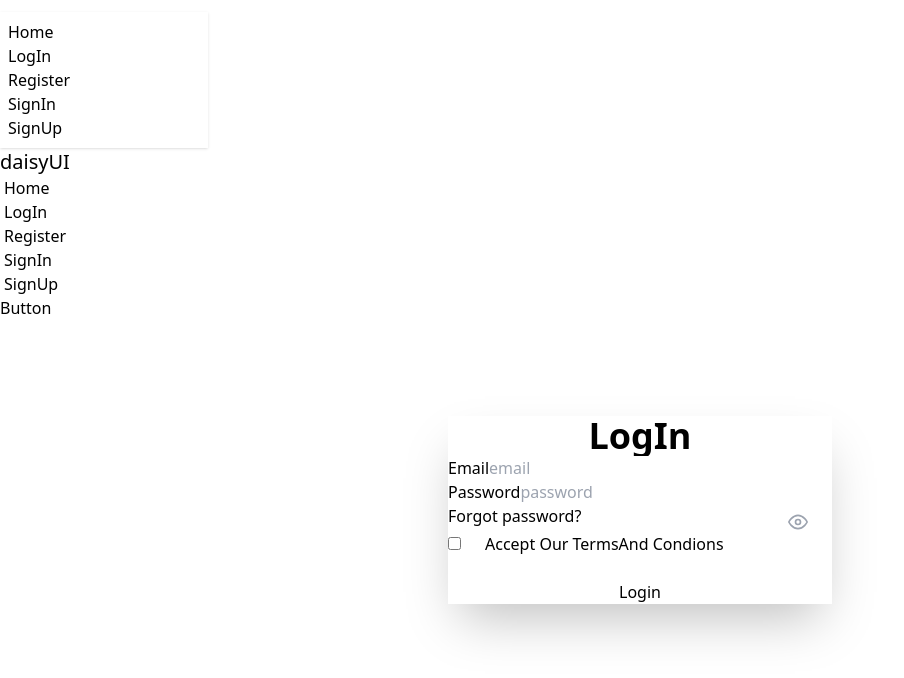
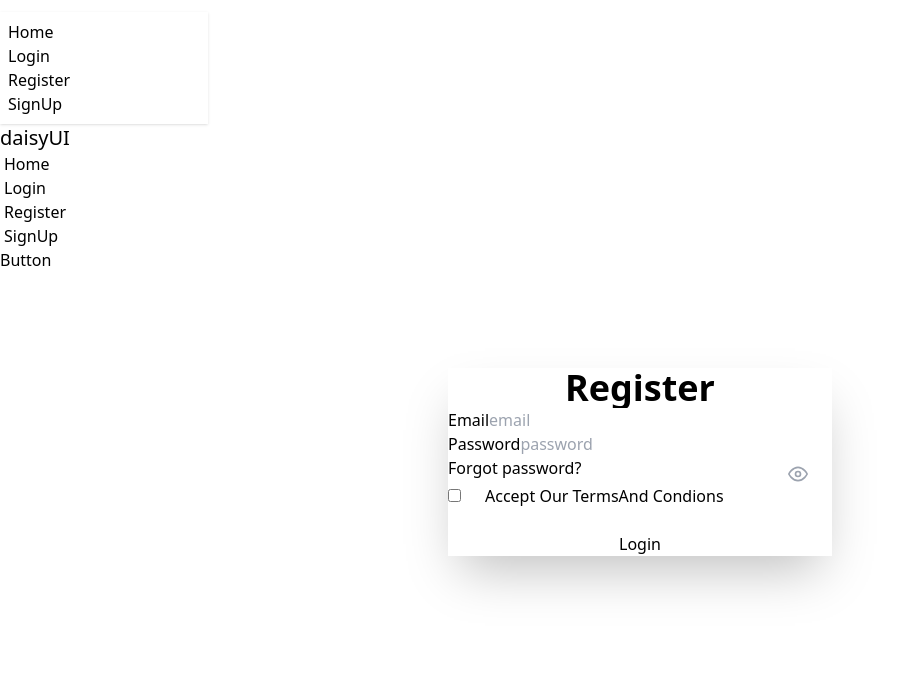
Before and after one commit to mdriyajulislamakash11/Module-50-Gmail-Password-Authentications, a React (Vite) app: page /login in a window 1280 px wide. Shown: the top 678 px of the page, without its empty margins (0-904 px from the left). Built offline with nearby package versions, Linux system fonts and the light colour scheme.

Commit message:
email verified korlam

```diff
--- a/src/components/Login.jsx
+++ b/src/components/Login.jsx
@@ -1,4 +1,4 @@
-import { createUserWithEmailAndPassword } from "firebase/auth";
+import { createUserWithEmailAndPassword, sendEmailVerification } from "firebase/auth";
 import React, { useState } from "react";
 import auth from "./farebase.init";
 import { FiEye } from "react-icons/fi";
@@ -15,12 +15,18 @@ const Login = () => {
     const password = e.target.password.value;
     const terms = e.target.terms.checked;
 
+    // Email verification sent!
+    sendEmailVerification(auth.currentUser)
+    .then(() => {
+      // Email verification sent!
+      console.log("Email verification sent!")
+    });
 
     setError("");
     setSuccess(false);
 
-    if(!terms){
-      setError("Please accepts our terms and conditions")
+    if (!terms) {
+      setError("Please accepts our terms and conditions");
       return;
     }
 
@@ -53,7 +59,7 @@ const Login = () => {
   return (
     <div className="flex justify-center my-24">
       <div className="card bg-base-100 w-full max-w-sm shrink-0 shadow-2xl">
-        <h1 className="text-4xl font-bold text-accent text-center">LogIn</h1>
+        <h1 className="text-4xl font-bold text-accent text-center">Register</h1>
         <form className="card-body" onSubmit={handleFormSubmit}>
           <div className="form-control">
             <label className="label">
@@ -101,7 +107,9 @@ const Login = () => {
                 name="terms"
                 className="checkbox checkbox-success"
               />
-              <span className="label-text ml-6">Accept Our TermsAnd Condions</span>
+              <span className="label-text ml-6">
+                Accept Our TermsAnd Condions
+              </span>
             </label>
           </div>
 
--- a/src/components/Navbar.jsx
+++ b/src/components/Navbar.jsx
@@ -8,13 +8,10 @@ const Navbar = () => {
         <NavLink to="/">Home</NavLink>
       </li>
       <li>
-        <NavLink to="/login">LogIn</NavLink>
+        <NavLink to="/register">Login</NavLink>
       </li>
       <li>
-        <NavLink to="/register">Register</NavLink>
-      </li>
-      <li>
-        <NavLink to="/signIn">SignIn</NavLink>
+        <NavLink to="/login">Register</NavLink>
       </li>
       <li>
         <NavLink to="/signUp">SignUp</NavLink>
--- a/src/components/Register.jsx
+++ b/src/components/Register.jsx
@@ -1,17 +1,49 @@
-import React from 'react';
+import { signInWithEmailAndPassword } from 'firebase/auth';
+import React, { useState } from 'react';
+import auth from './farebase.init';
 
 const Register = () => {
+  const[success, setSuccess] = useState(false)
+  const [error, setError]=useState("")
+
+
+const handleRegister = (event) => {
+  event.preventDefault()
+  const email = event.target.email.value;
+  const password = event.target.password.value;
+  console.log(email, password)
+
+  setSuccess(false)
+  setError("")
+
+
+  signInWithEmailAndPassword(auth, email, password)
+  .then((result) => {
+    console.log(result.user)
+    setSuccess(true)
+  })
+  .catch((error) => {
+    console.log(error.message)
+    setError(error.message)
+  });
+
+}
+
+
+
+
     return (
         <div className="flex justify-center my-24">
         <div className="card bg-base-100 w-full max-w-sm shrink-0 shadow-2xl">
-          <h1 className="text-4xl font-bold text-accent text-center">Register</h1>
-          <form className="card-body">
+          <h1 className="text-4xl font-bold text-accent text-center">Login</h1>
+          <form className="card-body" onSubmit={handleRegister}>
             <div className="form-control">
               <label className="label">
                 <span className="label-text">Email</span>
               </label>
               <input
                 type="email"
+                name='email'
                 placeholder="email"
                 className="input input-bordered"
                 required
@@ -23,6 +55,7 @@ const Register = () => {
               </label>
               <input
                 type="password"
+                name='password'
                 placeholder="password"
                 className="input input-bordered"
                 required
@@ -36,6 +69,14 @@ const Register = () => {
             <div className="form-control mt-6">
               <button className="btn btn-accent w-full">Login</button>
             </div>
+
+            {
+              success && <p className='text-green-600'>log in successfullu</p>
+            }
+
+            {
+              error && <p className='text-red-600'>{error}</p>
+            }
           </form>
         </div>
       </div>
```
